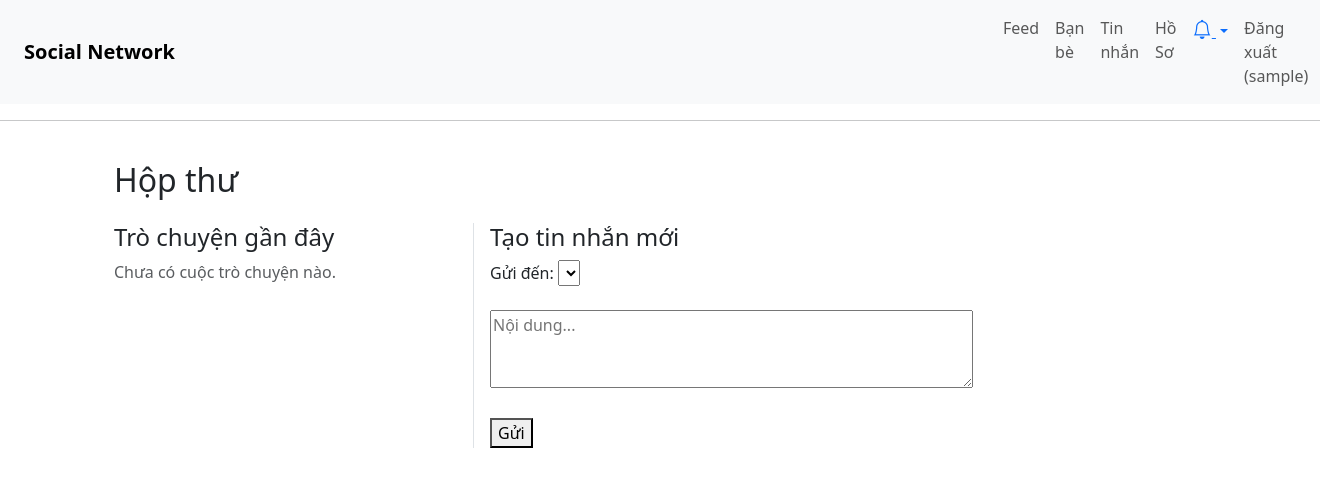
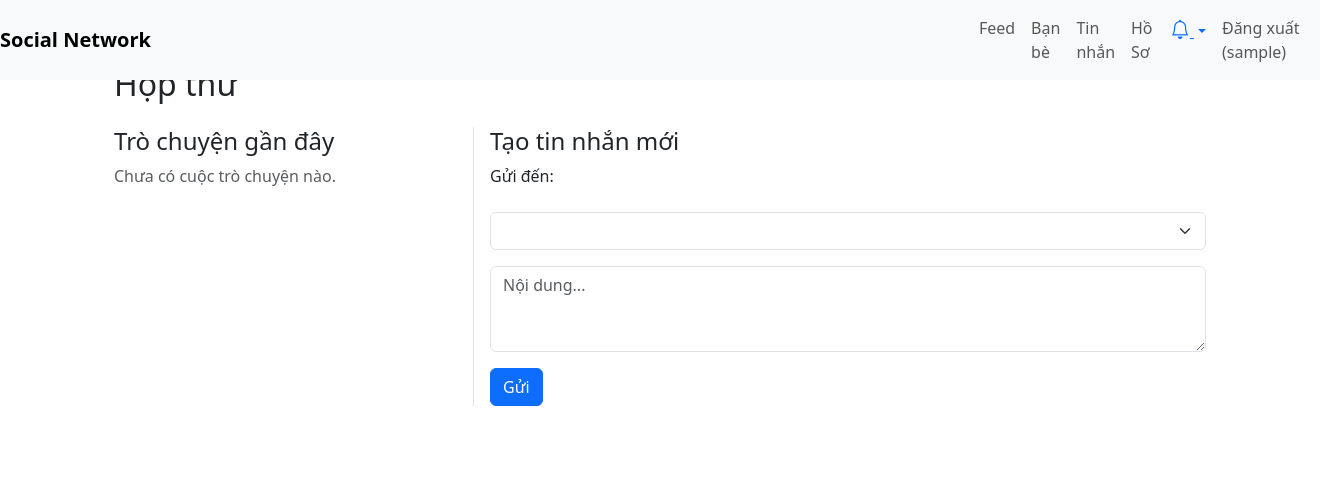
Before and after one commit to hoangganhh0211/Social_Network, a Flask app: page /messages/ in a window 1320 px wide. Shown: the top 487 px of the page. Run offline with Flask 3, Linux system fonts and the light colour scheme; the visitor is signed in with stand-in values (Sample User, id 1); data comes from the database, SQL or seed files in the repository; data that the repository does not hold is empty.

Commit message:
sua lai css

```diff
--- a/templates/base.html
+++ b/templates/base.html
@@ -7,7 +7,7 @@
     <link rel="stylesheet" href="https://cdn.jsdelivr.net/npm/bootstrap@5.3.2/dist/css/bootstrap.min.css">
 </head>
 <body>
-    <nav class="navbar navbar-expand-lg navbar-light bg-light px-4">
+    <nav class="navbar navbar-expand-lg navbar-light bg-light fixed-top">
         <a class="navbar-brand fw-bold" href="{{ url_for('posts.feed') }}" style="margin-right: auto;">
             Social Network
         </a>
@@ -73,9 +73,9 @@
                 <li class="nav-item"><a class="nav-link" href="{{ url_for('auth.logout') }}">Đăng xuất ({{ session.username }})</a></li>
             </ul>
         {% else %}
-            <ul class="navbar-nav me-auto mb-2 mb-lg-0" style="margin-left: 1050px;>
-                <li class="nav-item"><a class="nav-link" href="{{ url_for('auth.login') }}">Đăng nhập</a></li>
-                <li class="nav-item"><a class="nav-link" href="{{ url_for('auth.register') }}">Đăng ký</a></li>
+            <ul class="d-flex navbar-nav me-auto mb-2 mb-lg-0" style="margin-left: 1050px;">
+                <li class="nav-item"><a class="btn btn-outline-primary me-2" href="{{ url_for('auth.login') }}">Đăng nhập</a></li>
+                <li class="nav-item"><a class="btn btn-outline-primary me-2" href="{{ url_for('auth.register') }}">Đăng ký</a></li>
             </ul>
         {% endif %}
     </nav>
--- a/templates/friends/friends.html
+++ b/templates/friends/friends.html
@@ -2,7 +2,7 @@
 {% block title %}Bạn bè{% endblock %}
 
 {% block content %}
-<div class="container my-4 friends-page pt-3">
+<div class="container my-4 friends-page pt-5">
   <h2 class="mb-4">Danh sách bạn bè</h2>
 
   <h3>Yêu cầu kết bạn đến bạn</h3>
--- a/templates/messages/inbox.html
+++ b/templates/messages/inbox.html
@@ -2,7 +2,7 @@
 {% block title %}Tin nhắn{% endblock %}
 
 {% block content %}
-<div class="container my-4 inbox-page pt-3">
+<div class="container my-4 inbox-page pt-4">
   <h2 class="mb-4">Hộp thư</h2>
 
   <div class="row">
@@ -77,24 +77,23 @@
       </div>
 
     <!-- Phần form gửi tin -->
-    <form id="chat-form" action="{{ url_for('messages.send_message') }}" method="POST">
-        <!--Lấy dữ liệu để gửi thông báo đi-->
-        <input type="hidden" name="receiver_id" value="{{ other.user_id }}">
-        <textarea id="message-input" name="content" rows="2" cols="50" placeholder="Nhập tin nhắn..."></textarea><br>
-        <button type="submit">Gửi</button>
+    <form id="chat-form" method="POST" class="d-flex gap-2">
+        <textarea id="message-input" name="content" class="form-control" rows="2" placeholder="Nhập tin nhắn..."></textarea>
+        <button type="submit" class="btn btn-primary">Gửi</button>
       </form>
+
       {% else %}
       <!-- Phần tạo tin nhắn mới nếu không có 'other' -->
       <h4>Tạo tin nhắn mới</h4>
-    <form action="{{ url_for('messages.send_message') }}" method="POST">
-        <label>Gửi đến:</label>
-        <select name="receiver_id">
+      <form method="POST" class="d-flex flex-column gap-3">
+        <label for="to_id" class="form-label">Gửi đến:</label>
+        <select name="to_id" id="to_id" class="form-select w-auto">
           {% for u in all_users %}
           <option value="{{ u.user_id }}">{{ u.username }}</option>
           {% endfor %}
-        </select><br><br>
-        <textarea name="content" rows="3" cols="50" placeholder="Nội dung..."></textarea><br><br>
-        <button type="submit">Gửi</button>
+        </select>
+        <textarea name="content" rows="3" class="form-control" placeholder="Nội dung..."></textarea>
+        <button type="submit" class="btn btn-primary align-self-start">Gửi</button>
       </form>
     {% endif %}
 
--- a/templates/profile/view.html
+++ b/templates/profile/view.html
@@ -3,7 +3,7 @@
 
 {% block content %}
 <!-- templates/profile/view.html -->
-<div class="profile-page container py-4">
+<div class="profile-page container py-4 pt-5">
   <h2 class="mb-4">Trang cá nhân của {{ user.username }}</h2>
 
   <div class="avatar-container d-flex justify-content-center mb-3">
```
Also changed, not shown: templates/posts/feed.html (+6 -6 lines). Lines whose indentation alone changed are shown as unchanged.
